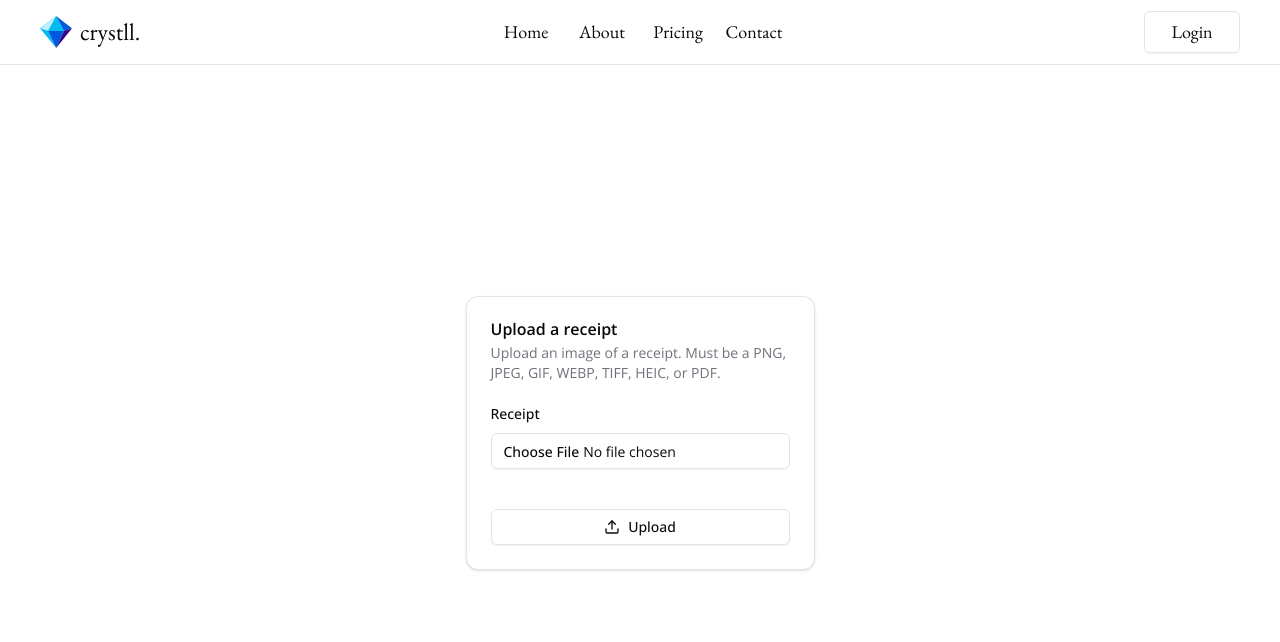
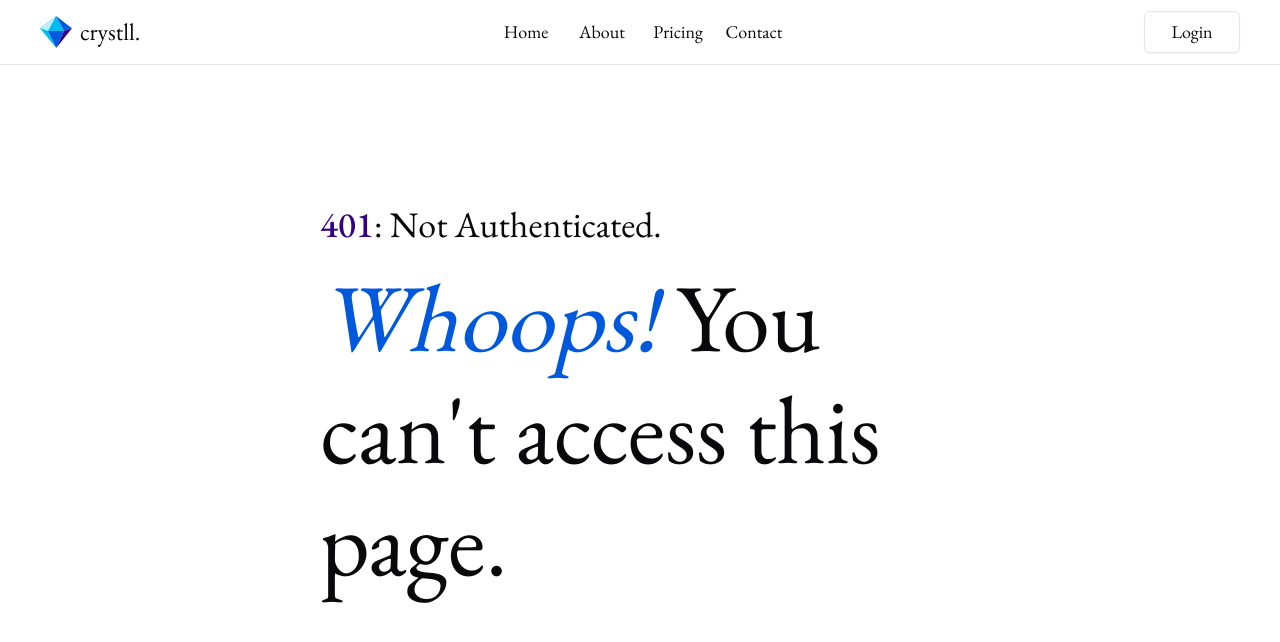
Before and after one commit to dishb/crystll, a Next.js app: page /upload in a window 1280 px wide. Shown: the top 642 px of the page. Built offline with nearby package versions, Linux system fonts and the light colour scheme; no server answers.

Commit message:
chore: try split config solution

```diff
--- a/src/app/dashboard/page.tsx
+++ b/src/app/dashboard/page.tsx
@@ -1,12 +1,31 @@
 import DataTable from "@/components/DataTable";
 import { Open_Sans } from "next/font/google";
+import { auth } from "@/auth";
 
 const openSans = Open_Sans({
   subsets: ["latin"],
   display: "swap",
 });
 
-export default function Page() {
+export default async function Page() {
+  const session = await auth();
+  if (!session) {
+    return (
+      <div className="min-h-screen -mt-16 flex flex-col justify-center items-center">
+        <div className="w-1/2 flex flex-col justify-center items-start">
+          <h2 className="text-4xl">
+            <span className="text-grape font-medium">401</span>: Not
+            Authenticated.
+          </h2>
+          <h1 className="text-8xl leading-28 mt-4">
+            <span className="text-ocean italic">Whoops!</span> You can&apos;t
+            access this page.
+          </h1>
+        </div>
+      </div>
+    );
+  }
+
   return (
     <div className={`flex flex-col items-center ${openSans.className}`}>
       <div className="flex flex-col items-center mt-10 w-[80%]">
--- a/src/app/upload/page.tsx
+++ b/src/app/upload/page.tsx
@@ -1,12 +1,31 @@
 import ImageForm from "@/components/ImageForm";
 import { Open_Sans } from "next/font/google";
+import { auth } from "@/auth";
 
 const openSans = Open_Sans({
   subsets: ["latin"],
   display: "swap",
 });
 
-export default function Page() {
+export default async function Page() {
+  const session = await auth();
+  if (!session) {
+    return (
+      <div className="min-h-screen -mt-16 flex flex-col justify-center items-center">
+        <div className="w-1/2 flex flex-col justify-center items-start">
+          <h2 className="text-4xl">
+            <span className="text-grape font-medium">401</span>: Not
+            Authenticated.
+          </h2>
+          <h1 className="text-8xl leading-28 mt-4">
+            <span className="text-ocean italic">Whoops!</span> You can&apos;t
+            access this page.
+          </h1>
+        </div>
+      </div>
+    );
+  }
+
   return (
     <div
       className={`h-screen flex flex-col justify-center items-center ${openSans.className}`}
--- /dev/null
+++ b/src/auth.config.ts
@@ -0,0 +1,14 @@
+import GitHub from "next-auth/providers/github";
+import type { NextAuthConfig } from "next-auth";
+
+export default {
+  providers: [GitHub],
+  pages: {
+    signIn: "/login",
+  },
+  callbacks: {
+    authorized: async ({ auth }) => {
+      return !!auth;
+    },
+  },
+} satisfies NextAuthConfig;
--- a/src/auth.ts
+++ b/src/auth.ts
@@ -1,17 +1,10 @@
 import NextAuth from "next-auth";
-import GitHub from "next-auth/providers/github";
+import authConfig from "./auth.config";
+import client from "./lib/db";
 import { MongoDBAdapter } from "@auth/mongodb-adapter";
-import client from "./lib/db";
 
 export const { handlers, auth, signIn, signOut } = NextAuth({
   adapter: MongoDBAdapter(client),
-  providers: [GitHub],
-  pages: {
-    signIn: "/login",
-  },
-  callbacks: {
-    authorized: async ({ auth }) => {
-      return !!auth;
-    },
-  },
+  session: { strategy: "jwt" },
+  ...authConfig,
 });
--- a/src/middleware.ts
+++ b/src/middleware.ts
@@ -1,5 +1,4 @@
-export { auth as middleware } from "@/auth";
+import NextAuth from "next-auth";
+import authConfig from "./auth.config";
 
-export const config = {
-  matcher: ["/dashboard", "/upload"],
-};
+export const { auth: middleware } = NextAuth(authConfig);
```
